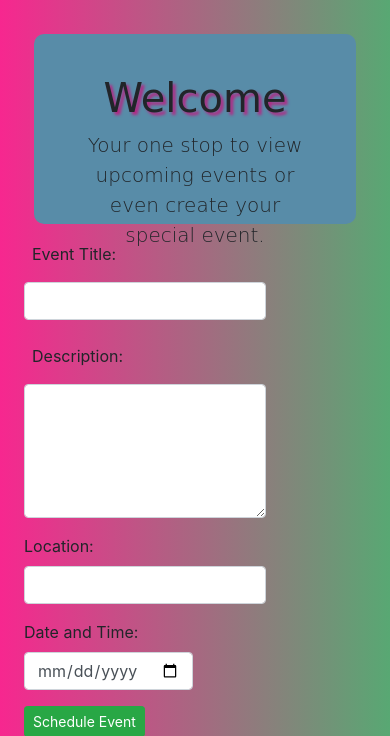
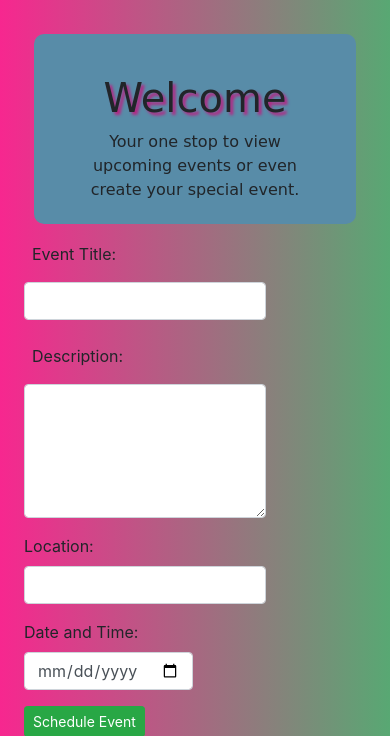
Before and after one commit to Teri21/Event_Planner, a Django app: template schedule_app/templates/welcome.html in a window 390 px wide. Shown: the part 56-792 px from the top of the page. Run offline with Django 3.2, Linux system fonts and the light colour scheme; the template is opened without the code that fills it: values that come from a table or form of the project are taken from there, others are empty; data comes from the database, SQL or seed files in the repository; both versions use the stored data as it was after the commit; some libraries are stand-ins or nearby versions.

Commit message:
added responsiveness to p tag in jumbotron

```diff
--- a/schedule_app/static/styles.css
+++ b/schedule_app/static/styles.css
@@ -29,7 +29,7 @@ h4 {
   font-family: youth touch;
 }
 .inner,
-.lead {
+.lead-md {
   text-align: center;
 }
 
--- a/schedule_app/templates/partial.html
+++ b/schedule_app/templates/partial.html
@@ -1,6 +1,5 @@
 <br />
-<!-- id="box" -->
-<!-- style="text-align: center; background: #588ca8"> -->
+
 <div id="box">
   <a class="partial-top" href="/one_event/{{ event.id }}">{{event.title}}</a>
   <p>{{event.description}}</p>
--- a/schedule_app/templates/welcome.html
+++ b/schedule_app/templates/welcome.html
@@ -47,7 +47,7 @@
       <div class="jumbotron jumbotron-fluid" style="background-color: #588ca8">
         <div class="container">
           <h1 class="display-5">Welcome</h1>
-          <p class="lead">
+          <p class="lead-md">
             Your one stop to view upcoming events or even create your special
             event.
           </p>
```
Also changed, not shown: db.sqlite3.
